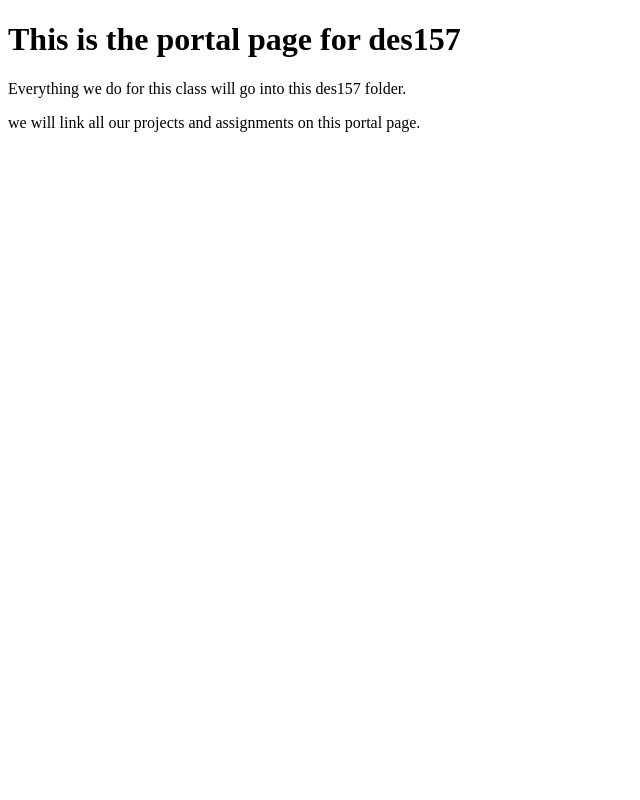
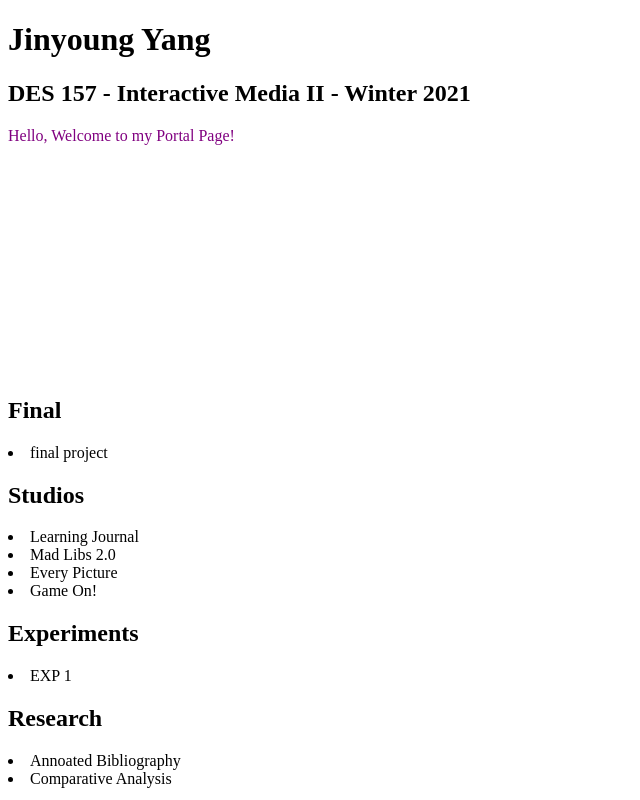
Before and after one commit to cjkong03/cjkong03.github.com, a plain HTML site: page des157/index.html in a window 1280 px wide. Shown: the whole page, without its empty margins (0-640 px from the left). Drawn offline with Linux system fonts and the light colour scheme.

Commit message:
skeleton started

```diff
--- a/des157/index.html
+++ b/des157/index.html
@@ -7,10 +7,33 @@
     <title>DES 157 Portal Page</title>
 </head>
 <body>
-    <h1>This is the portal page for des157</h1>
+    <h1>Jinyoung Yang</h1>
+    <h2>DES 157 - Interactive Media II - Winter 2021</h2>
 
-    <p>Everything we do for this class will go into this des157 folder.</p>
-    <p>we will link all our projects and assignments on this portal page.</p>
+   <div id="banner">Hello, Welcome to my Portal Page!</div>
+
+   <main>
+       <article>
+       <h2>Final</h2>
+       <li>final project</li>
+
+       <h2>Studios</h2>
+       <li>Learning Journal</li>
+       <li>Mad Libs 2.0</li>
+       <li>Every Picture</li>
+       <li>Game On!</li>
+
+       <h2>Experiments</h2>
+       <li>EXP 1</li>
+       </article>
+
+       <article>
+           <h2>Research</h2>
+           <li>Annoated Bibliography</li>
+           <li>Comparative Analysis</li>
+
+       </article>
+   </main>
 
 
 </body>
```
